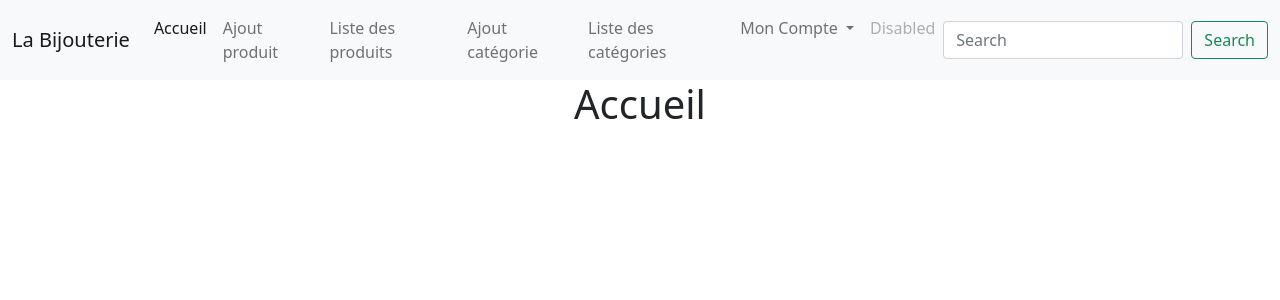
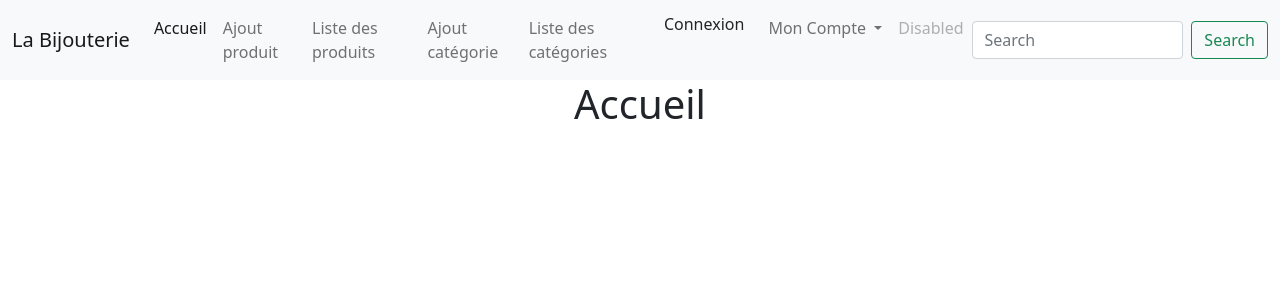
Before and after one commit to christophergervais/Bijoux, a Symfony app: template templates/back/index.html.twig in a window 1280 px wide. Shown: the top 300 px of the page. Run offline with Twig, Linux system fonts and the light colour scheme; the template is opened without the code that fills it, so the values that code supplies are empty; some libraries are stand-ins or nearby versions.

Commit message:
finalisation login

```diff
--- a/src/Security/AppAuthenticator.php
+++ b/src/Security/AppAuthenticator.php
@@ -51,8 +51,9 @@ class AppAuthenticator extends AbstractLoginFormAuthenticator
         }
 
         // For example:
-        //return new RedirectResponse($this->urlGenerator->generate('some_route'));
-        throw new \Exception('TODO: provide a valid redirect inside '.__FILE__);
+        return new RedirectResponse($this->urlGenerator->generate('home'));
+        // throw new \Exception('TODO: provide a valid redirect inside '.__FILE__);
+
     }
 
     protected function getLoginUrl(Request $request): string
--- a/templates/base.html.twig
+++ b/templates/base.html.twig
@@ -44,6 +44,18 @@
 						<li class="nav-item">
 							<a class="nav-link" href="{{path('listeCategorie')}}">Liste des catégories</a>
 						</li>
+						{% if app.user %}
+<li class="nav-item">
+	<a class="dropdown-item" href="{{path('app_logout')}}">Déconnexion</a>
+
+</li>
+
+                    {% else %}
+<li class="nav-item">
+	<a class="dropdown-item" href="{{path('app_login')}}">Connexion</a>
+</li>
+
+                    {% endif %}
 						<li class="nav-item dropdown">
 							<a class="nav-link dropdown-toggle" href="#" id="navbarDropdown" role="button" data-bs-toggle="dropdown" aria-expanded="false">
 								Mon Compte
```
